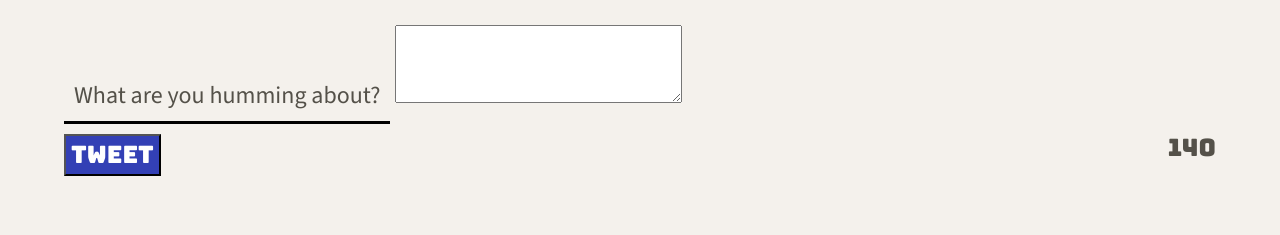
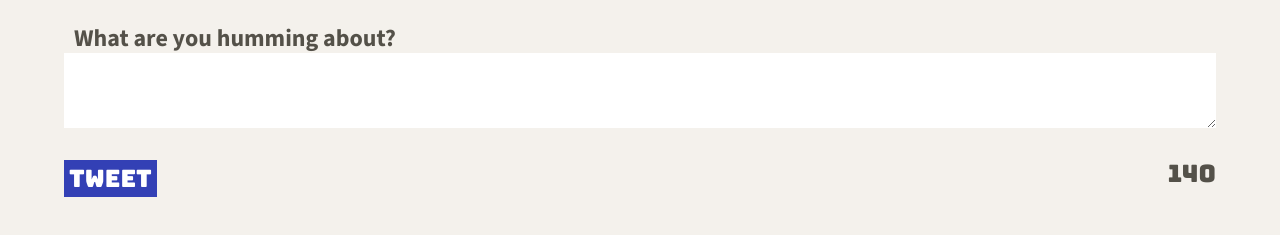
Before and after one commit to Abubakar-Shehu/tweeter, a website: page public/index.html in a window 1280 px wide. Shown: the part 551-786 px from the top of the page. Drawn offline with nearby package versions, Linux system fonts and the light colour scheme.

Commit message:
Add a form and styled it, made some adjustments with recommendation from a mentor

```diff
--- a/public/styles/new-tweet.css
+++ b/public/styles/new-tweet.css
@@ -1,14 +1,15 @@
 label {
   font-family: "Source Sans 3", sans-serif;
-  font: bold;
+  font-weight: bold;
   border-bottom: 3px solid black;
   padding: 10px;
   width: 100%;
 }
 
 textarea {
-  text-decoration: none;
+  border: none;
   padding: 10px;
+  width: 100%;
 }
 
 .bottom-form {
@@ -26,8 +27,9 @@ textarea {
   background-color: #3340b5;
   color: white;
   padding: 5px;
+  border: none;
 }
 
-.bottom-form button:hover {
+.bottom-form button:focus {
   background-color: #2830a1;
 }
```
